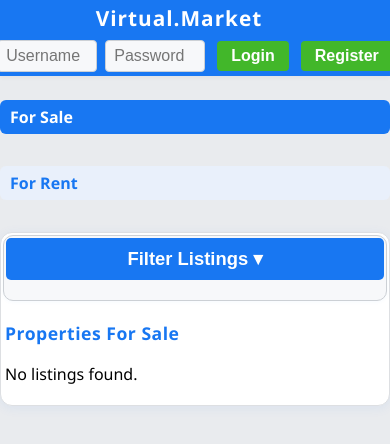
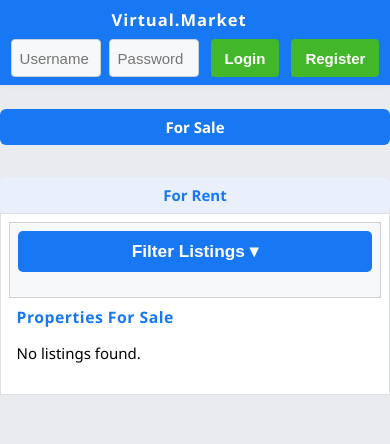
Before and after one commit to SKG-008/SKG-008.github.io, a plain HTML site: page index.html in a window 390 px wide. Drawn offline with Linux system fonts and the light colour scheme.

Commit message:
New files

```diff
--- a/style.css
+++ b/style.css
@@ -550,3 +550,121 @@ a {
         padding: 4px 2vw;
     }
 }
+
+
+/* iPhone 14 Pro and similar small screens */
+@media (max-width: 430px) {
+    html, body {
+        font-size: 15px;
+        padding: 0;
+        margin: 0;
+        overflow-x: hidden;
+    }
+
+    .container, .sidebar, .main-content {
+        padding: 2vw !important;
+        border-radius: 0 !important;
+        box-shadow: none !important;
+        margin: 0 !important;
+        max-width: 100vw !important;
+    }
+
+    .fb-header-content {
+        flex-direction: column;
+        align-items: flex-start;
+        height: auto;
+        padding: 8px 2vw;
+    }
+
+    .fb-logo {
+        font-size: 1.1em;
+        margin-bottom: 8px;
+    }
+
+    .listing-type-nav {
+        flex-direction: column;
+        gap: 6px;
+        margin: 10px 0 0 0;
+    }
+
+    .listing-type-link {
+        padding: 8px 0;
+        font-size: 1em;
+        width: 100%;
+        text-align: center;
+    }
+
+    .sidebar {
+        min-width: 0;
+        max-width: 100vw;
+        padding: 10px 2vw 10px 2vw;
+        border-radius: 0;
+    }
+
+    .post, .listing-card {
+        flex-direction: column !important;
+        align-items: stretch !important;
+        padding: 8px !important;
+        margin: 12px 0 !important;
+        border-radius: 8px !important;
+    }
+
+        .post img, .listing-card img, .no-image-text {
+            width: 100% !important;
+            height: 140px !important;
+            border-radius: 8px 8px 0 0 !important;
+            object-fit: cover;
+        }
+
+    .listing-details {
+        padding: 0 !important;
+    }
+
+    .listing-title {
+        font-size: 1em;
+        word-break: break-word;
+    }
+
+    .listing-type {
+        font-size: 0.95em;
+        padding: 2px 6px;
+    }
+
+    .listing-meta, .listing-price, .listing-description, .timestamp {
+        font-size: 0.95em;
+    }
+
+    .filter-btn, button, input, select, textarea {
+        font-size: 1em !important;
+        min-height: 38px;
+        border-radius: 6px;
+    }
+
+    input, select, textarea {
+        padding: 8px 10px;
+    }
+
+    form textarea {
+        min-height: 60px;
+    }
+
+    .fb-auth input[type="text"],
+    .fb-auth input[type="password"] {
+        width: 90px;
+        font-size: 1em;
+    }
+
+    h1, h2 {
+        font-size: 1.05em;
+        margin-bottom: 10px;
+    }
+
+    .no-image-text {
+        font-size: 0.95em;
+        height: 140px !important;
+    }
+    /* Hide scrollbars and prevent horizontal scroll */
+    body, html {
+        overflow-x: hidden;
+    }
+}
```
